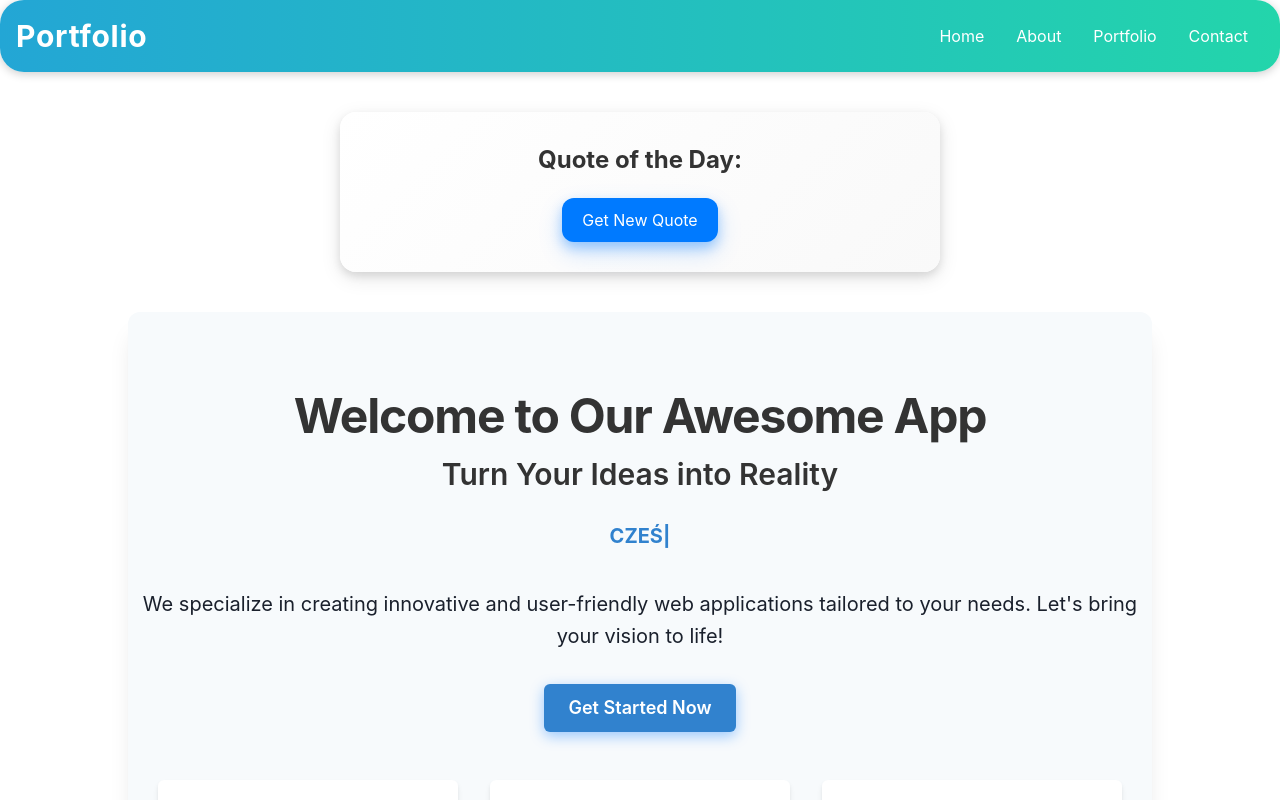
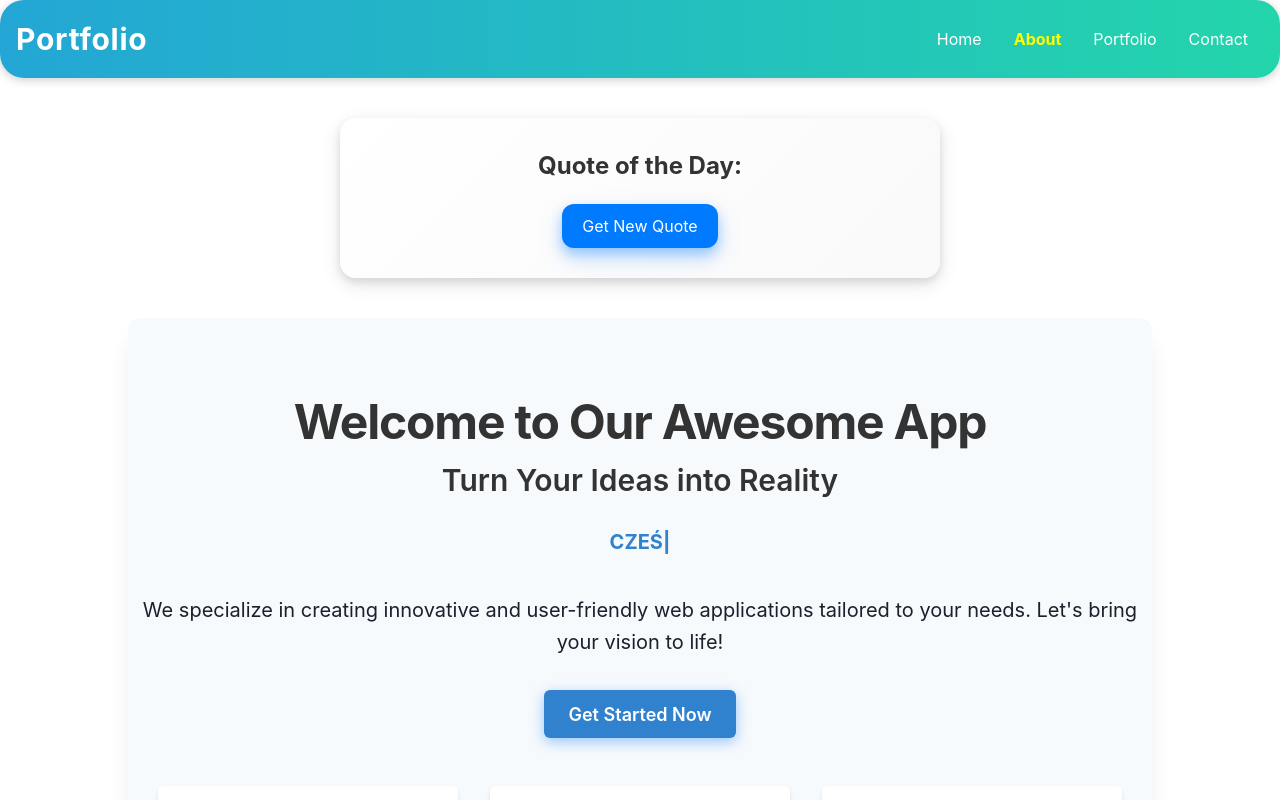
Before and after one commit to kyrylomatkash/portfolio-repair-web, a React (Create React App) app: page / in a window 1280 px wide. Shown: the top 800 px of the page. Built offline with nearby package versions, Linux system fonts and the light colour scheme; no server answers.

Commit message:
Add id for boxes and anchor links

```diff
--- a/package.json
+++ b/package.json
@@ -18,6 +18,7 @@
     "react-icons": "^5.2.1",
     "react-router-dom": "^6.23.1",
     "react-scripts": "5.0.1",
+    "react-scroll": "^1.9.0",
     "source-map-resolve": "^0.6.0",
     "styled-components": "^6.1.11",
     "svgo": "^3.3.2",
--- a/src/components/About.jsx
+++ b/src/components/About.jsx
@@ -9,11 +9,11 @@ import {
   useColorModeValue,
 } from '@chakra-ui/react';
 
-const About = () => {
+const About = ({ id }) => {
   const teamMemberBg = useColorModeValue('white', 'gray.800');
 
   return (
-    <Box p={8}>
+    <Box id={id} p={8}>
       <Heading as="h2" size="xl" mb={4}>
         About Us
       </Heading>
--- a/src/components/App.jsx
+++ b/src/components/App.jsx
@@ -15,10 +15,10 @@ function App() {
       <GlobalStyles />
       <Navbar />
       <Quotes />
-      <Hero />
-      <About />
-      <Portfolio />
-      <Contact />
+      <Hero id="home" />
+      <About id="about" />
+      <Portfolio id="portfolio" />
+      <Contact id="contact" />
       <Footer />
     </ChakraProvider>
   );
--- a/src/components/Contact.jsx
+++ b/src/components/Contact.jsx
@@ -12,7 +12,7 @@ import {
 } from '@chakra-ui/react';
 import Form from './Form';
 
-const Contact = () => {
+const Contact = ({ id }) => {
   const [isOpen, setIsOpen] = useState(false);
 
   const toggleModal = () => {
@@ -20,7 +20,7 @@ const Contact = () => {
   };
 
   return (
-    <Box p={8}>
+    <Box id={id} p={8}>
       <Heading as="h2" size="xl">
         Contact Us
       </Heading>
--- a/src/components/Navbar.jsx
+++ b/src/components/Navbar.jsx
@@ -1,7 +1,9 @@
 import React from 'react';
-import { Box, Flex, Heading, Spacer } from '@chakra-ui/react';
+import { Box, Flex, Heading, Spacer, useMediaQuery } from '@chakra-ui/react';
 
 const Navbar = () => {
+  const [isLargerThan768] = useMediaQuery('(min-width: 768px)');
+
   return (
     <Box
       bg="linear-gradient(to right, #23a6d5, #23d5ab)"
@@ -10,8 +12,11 @@ const Navbar = () => {
       boxShadow="0 2px 10px rgba(0, 0, 0, 0.2)"
       backdropFilter="blur(10px)"
       webkitBackdropFilter="blur(10px)"
+      top={0}
+      width="100%"
+      zIndex={1}
     >
-      <Flex alignItems="center">
+      <Flex alignItems="center" justifyContent="space-between">
         <Heading
           as="h1"
           size="lg"
@@ -25,7 +30,10 @@ const Navbar = () => {
           Portfolio
         </Heading>
         <Spacer />
-        <Flex>
+        <Flex
+          direction={isLargerThan768 ? 'row' : 'column'}
+          alignItems={isLargerThan768 ? 'center' : 'flex-start'}
+        >
           <NavLink href="#home">Home</NavLink>
           <NavLink href="#about">About</NavLink>
           <NavLink href="#portfolio">Portfolio</NavLink>
@@ -37,19 +45,48 @@ const Navbar = () => {
 };
 
 const NavLink = ({ href, children }) => {
+  const [isActive, setIsActive] = React.useState(false);
+
+  React.useEffect(() => {
+    const handleScroll = () => {
+      const section = document.querySelector(href);
+      if (section) {
+        const sectionTop = section.offsetTop;
+        const sectionHeight = section.clientHeight;
+        const scrollPosition = window.scrollY + window.innerHeight / 2;
+        setIsActive(
+          scrollPosition >= sectionTop &&
+            scrollPosition <= sectionTop + sectionHeight
+        );
+      }
+    };
+
+    window.addEventListener('scroll', handleScroll);
+    return () => {
+      window.removeEventListener('scroll', handleScroll);
+    };
+  }, [href]);
+
   return (
     <a
       href={href}
       style={{
-        color: 'white',
-        fontWeight: 'normal',
+        color: isActive ? 'yellow' : 'white',
+        fontWeight: isActive ? 'bold' : 'normal',
         fontSize: 'sm',
         textDecoration: 'none',
         padding: '0.5rem 1rem',
         borderRadius: '0.5rem',
-        transition: 'background-color 0.3s ease-in-out, color 0.3s ease-in-out',
+        transition: 'all 0.3s ease-in-out',
+        display: 'block',
+        margin: '0.2rem 0',
       }}
-      _hover={{ bg: 'rgba(255,255,255,0.1)', borderRadius: '0.5rem' }}
+      onMouseEnter={e =>
+        (e.currentTarget.style.backgroundColor = 'rgba(255,255,255,0.1)')
+      }
+      onMouseLeave={e =>
+        (e.currentTarget.style.backgroundColor = 'transparent')
+      }
     >
       {children}
     </a>
--- a/src/components/Portfolio.jsx
+++ b/src/components/Portfolio.jsx
@@ -2,9 +2,9 @@ import React from 'react';
 import { Box, Heading, SimpleGrid, Flex, Icon, Text } from '@chakra-ui/react';
 import { FaGithub, FaExternalLinkAlt } from 'react-icons/fa';
 
-const Portfolio = () => {
+const Portfolio = ({ id }) => {
   return (
-    <Box p={8}>
+    <Box id={id} p={8}>
       <Heading as="h2" size="xl" mb={8} textAlign="center" fontWeight="bold">
         Portfolio
       </Heading>
```
Also changed, not shown: 1 other file (tests, documents, lock files or other folders).
